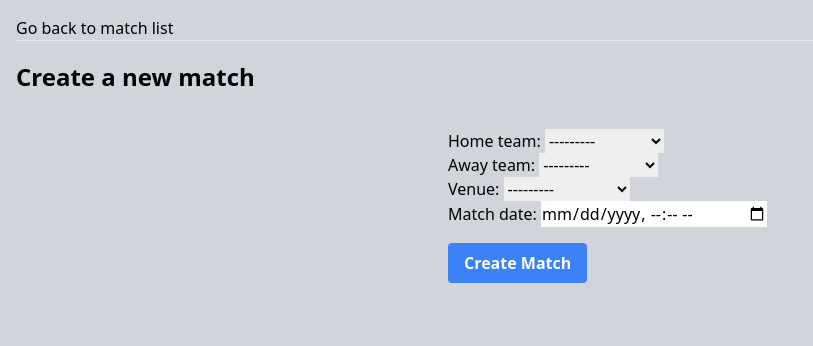
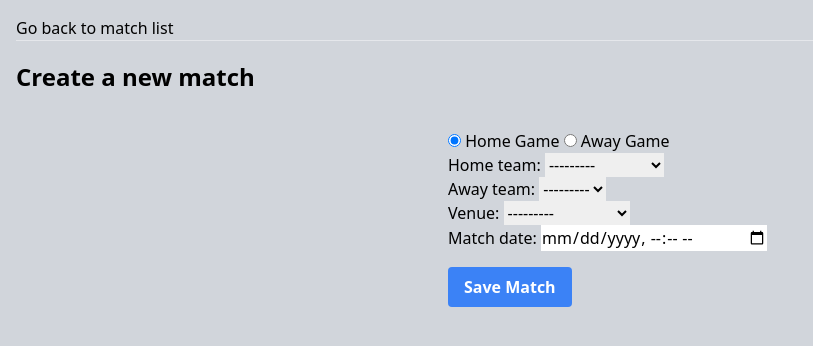
Before and after one commit to Sheriff-AA/bife-football, a Django app: page /matches/create/ in a window 1280 px wide. Shown: the part 80-426 px from the top of the page, without its empty margins (0-813 px from the left). Run offline with Django 4.2, Linux system fonts and the light colour scheme; a user stored in the database is signed in; tables that the repository leaves empty hold one stand-in row (values such as "Sample post"); some libraries are stand-ins or nearby versions.

Commit message:
robust create match feature for users.

```diff
--- a/matches/forms.py
+++ b/matches/forms.py
@@ -1,11 +1,15 @@
 from django import forms
-from players.models import Player, Match, MatchEvent, PlayerStat, Contract, CustomMatch
+from django.conf import settings
+from players.models import Player, Match, MatchEvent, PlayerStat, Contract, CustomMatch, Team
 from .widgets import DateTimePickerInput
 from django import forms
 from django.forms.models import inlineformset_factory
 from django.db.models import Q
 from django.db.models import Avg, Count, Min, Sum, Max
 from django.contrib.auth.forms import UserCreationForm, UsernameField
+
+
+GET_LATEST_CONTRACTS = settings.GET_LATEST_CONTRACTS
 
 
 class MatchModelForm(forms.ModelForm):
@@ -16,11 +20,17 @@ class MatchModelForm(forms.ModelForm):
             "match_date": DateTimePickerInput()
         }
 
-        # def __init__(self, *args, **kwargs):
-        #     request = kwargs.pop("request")
-        #     team = Team.objects.filter(organisation=request.user)
-        #     super(PlayerModelForm, self).__init__(*args, **kwargs)
-        #     self.fields["teams"].queryset = team
+    def __init__(self, *args, **kwargs):
+        user_team = kwargs.pop('user_team', None)
+        match_type = kwargs.pop('match_type', 'home')
+        super(MatchModelForm, self).__init__(*args, **kwargs)
+        if user_team:
+            if match_type == 'home':
+                self.fields['home_team'].queryset = Team.objects.filter(id=user_team.id)
+                self.fields['away_team'].queryset = Team.objects.exclude(id=user_team.id)
+            else:
+                self.fields['home_team'].queryset = Team.objects.exclude(id=user_team.id)
+                self.fields['away_team'].queryset = Team.objects.filter(id=user_team.id)
 
 
 class CustomMatchModelForm(forms.ModelForm):
@@ -40,14 +50,9 @@ class MatchEventModelForm(forms.ModelForm):
     def __init__(self, *args, **kwargs):
         match = Match.objects.get(slug=kwargs.pop("slug"))
 
-        contract_for_teams = Contract.objects.filter(Q(team=match.home_team) | Q(team=match.away_team))
+        contract_for_teams = Contract.objects.filter(Q(is_valid=True) & (Q(team=match.home_team) | Q(team=match.away_team)))
         latest_contracts = contract_for_teams.extra(
-            where=[
-            '''id IN (SELECT id FROM (SELECT id, ROW_NUMBER()
-            OVER (PARTITION BY player_id ORDER BY contract_date DESC) AS rn
-            FROM players_contract) AS subquery
-            WHERE rn = 1)'''
-            ]
+            where=[GET_LATEST_CONTRACTS]
         )
         super(MatchEventModelForm, self).__init__(*args, **kwargs)
         self.fields["player_contract"].queryset = latest_contracts
@@ -67,14 +72,9 @@ class PlayerStatModelForm(forms.ModelForm):
         match = Match.objects.get(slug=kwargs.pop("slug"))
         # Filter for players that have signed a contract for each team
         # Then filter for the latest contract for each players
-        contract_for_teams = Contract.objects.filter(Q(team=match.home_team) | Q(team=match.away_team))
+        contract_for_teams = Contract.objects.filter(Q(is_valid=True) & (Q(team=match.home_team) | Q(team=match.away_team)))
         latest_contracts = contract_for_teams.extra(
-            where=[
-            '''id IN (SELECT id FROM (SELECT id, ROW_NUMBER()
-            OVER (PARTITION BY player_id ORDER BY contract_date DESC) AS rn
-            FROM players_contract) AS subquery
-            WHERE rn = 1)'''
-            ]
+            where=[GET_LATEST_CONTRACTS]
         )
         super(PlayerStatModelForm, self).__init__(*args, **kwargs)
         self.fields["player_contract"].queryset = latest_contracts
--- a/matches/templates/matches/match_create.html
+++ b/matches/templates/matches/match_create.html
@@ -9,12 +9,14 @@
     <h1 class="text-2xl font-bold mb-4">Create a new match</h1>
   </div>
 
+
   <form method="post" class="max-w-sm mx-auto">
     {% csrf_token %}
-    {{ form|crispy }}
-
-    <button type="submit" class="mt-4 bg-blue-500 hover:bg-blue-700 text-white font-bold py-2 px-4 rounded focus:outline-none focus:shadow-outline">Create Match</button>
-    </form>
+    <label><input type="radio" name="match_type" value="home" hx-get="{% url 'matches:update-teams' %}" hx-trigger="change" hx-target="#team-fields" checked> Home Game</label>
+    <label><input type="radio" name="match_type" value="away" hx-get="{% url 'matches:update-teams' %}" hx-trigger="change" hx-target="#team-fields"> Away Game</label>
+    <div id="team-fields" hx-swap="innerHTML">
+      {% include 'matches/partials/team_fields.html' %}
+    </div>
   </form>
 
 </div>
--- a/matches/templates/matches/match_list.html
+++ b/matches/templates/matches/match_list.html
@@ -8,7 +8,6 @@
       <h1 class="sm:text-4xl text-3xl font-medium title-font mb-2 text-gray-900">Games</h1>
       <p class="lg:w-2/3 mx-auto leading-relaxed text-base">
         Fixtures and Match Results</p>
-        Include custom matches to match list
     </div>
 
     <div class="mb-5 border-b">
@@ -19,7 +18,7 @@
       >
     </div>
 
-    <div class="flex justify-between items-center">
+    <div class="flex justify-between items-center mb-5">
       <form class="flex-initial max-w w-1/2">
         <label for="default-search" class="mb-2 text-sm font-medium text-gray-900 sr-only text-white">Search</label>
         <div class="relative">
--- a/matches/templates/matches/partials/partial_match_list.html
+++ b/matches/templates/matches/partials/partial_match_list.html
@@ -39,7 +39,7 @@
 </div>
 
 {% if fixtures %}
-  <div class="lg:w-3/3 w-full mx-auto mb-10 overflow-auto">
+  <div class="lg:w-3/3 w-full mx-auto overflow-auto">
     <div class="flex flex-col w-full mt-20 mb-5">
       <h1 class="sm:text-4xl text-3xl font-medium title-font mb-2 text-gray-900">Fixtures</h1>
     </div>
--- /dev/null
+++ b/matches/templates/matches/partials/team_fields.html
@@ -0,0 +1,7 @@
+{% load tailwind_filters %}
+
+<form method="post" class="max-w-sm mx-auto">
+    {% csrf_token %}
+    {{ form|crispy }}
+    <button type="submit" class="mt-4 bg-blue-500 hover:bg-blue-700 text-white font-bold py-2 px-4 rounded focus:outline-none focus:shadow-outline">Save Match</button>
+  </form>
--- a/matches/urls.py
+++ b/matches/urls.py
@@ -8,6 +8,7 @@ from .views import (
     PlayerStatCreateEventView,
     CustomMatchCreateView,
     CustomMatchDetailView,
+    UpdateTeamsView,
     )
 
 """
@@ -22,6 +23,7 @@ urlpatterns = [
     path("private-game/<slug:slug>/", CustomMatchDetailView.as_view(), name='custommatch-detail'),
     path("create-event/<slug:slug>/", MatchCreateEventView.as_view(), name='match-event-create'),
     path("confirm-result/<slug:slug>/", ResultCreateView.as_view(), name='result-create'),
+    path('update-teams/', UpdateTeamsView.as_view(), name='update-teams'),
     path("create-player-stat/<slug:slug>/", PlayerStatCreateEventView.as_view(), name='player-stat-create'),
     path("<slug:slug>/", MatchDetailView.as_view(), name='match-detail'),
 ]
--- a/matches/views.py
+++ b/matches/views.py
@@ -9,13 +9,7 @@ from django.db import transaction
 from itertools import chain
 
 from players.models import (
-    Match,
-    CustomMatch,
-    Result,
-    PlayerStat,
-    MatchEvent,
-    Player,
-    Contract,
+    Match, CustomMatch, Result, PlayerStat, MatchEvent, Player, Contract, Team,
     )
 from .forms import (
     MatchModelForm,
@@ -109,6 +103,7 @@ class MatchDetailView(generic.DetailView):
         })
         return context
 
+
 class CustomMatchDetailView(generic.DetailView):
     template_name = "matches/custom_match_detail.html"
     context_object_name = "match"
@@ -131,9 +126,36 @@ class CustomMatchDetailView(generic.DetailView):
         return context
 
 
+class UpdateTeamsView(generic.TemplateView):
+    template_name = 'matches/partials/team_fields.html'
+
+    def get_context_data(self, **kwargs):
+        context = super().get_context_data(**kwargs)
+        user_team = get_object_or_404(Player, user=self.request.user)
+        user_team = user_team.teams.first()
+        match_type = self.request.GET.get('match_type', 'home')
+        form = MatchModelForm(user_team=user_team, match_type=match_type)
+        context['form'] = form
+        return context
+
+    def form_valid(self, form):
+        match = form.save(commit=False)
+        match.save()
+        return super(MatchCreateView, self).form_valid(form)
+
+
 class MatchCreateView(generic.CreateView):
     template_name = "matches/match_create.html"
     form_class = MatchModelForm
+
+    def get_form_kwargs(self):
+        kwargs = super().get_form_kwargs()
+        user_team = get_object_or_404(Player, user=self.request.user)
+        # TEMPORARY
+        user_team = user_team.teams.first()
+        kwargs['user_team'] = user_team
+        kwargs['match_type'] = self.request.POST.get('match_type', 'home')
+        return kwargs
 
     def get_success_url(self):
         return reverse("matches:match-list")
@@ -180,13 +202,7 @@ class MatchCreateEventView(generic.CreateView):
             'events': match_instance.matchevent_set.all()
         })
         if self.request.POST:
-            data['formset'] = MatchEventFormSet(
-                self.request.POST or None,
-                self.request.FILES or None,
-                instance=match_instance,
-                form_kwargs={'slug': self.kwargs['slug']},
-                prefix='matchevents'
-            )
+            data['formset'] = self.get_formset(match_instance)
         else:
             data['formset'] = MatchEventFormSet(
                 queryset=MatchEvent.objects.none(),
--- a/teams/templates/teams/team_dashboard.html
+++ b/teams/templates/teams/team_dashboard.html
@@ -133,7 +133,6 @@
     {{ form|crispy }}
     <div class="button-container">
       <button type="submit" class="text-white text-xs bg-blue-700 rounded-lg px-4 py-2 mb-5">Switch Team</button>
-      Check for valid contracts in views
     </div>
     </form>
 </div>
--- a/teams/views.py
+++ b/teams/views.py
@@ -55,7 +55,7 @@ class TeamDetailView(generic.DetailView):
 
     def get_context_data(self, **kwargs):
         context = super(TeamDetailView, self).get_context_data(**kwargs)
-        contract = Contract.objects.filter(team=self.get_object()).order_by('-contract_date')
+        contract = Contract.objects.filter(team=self.get_object(), is_valid=True).order_by('-contract_date')
         latest_contracts = contract.extra(
             where=[GET_LATEST_CONTRACTS]
         )
@@ -103,7 +103,7 @@ class TeamDashboardView(generic.DetailView):
         return context
 
     def get_dashboard_context(self, form, selected_team):
-        contract = Contract.objects.filter(team=selected_team).order_by('-contract_date')
+        contract = Contract.objects.filter(team=selected_team, is_valid=True).order_by('-contract_date')
         latest_contracts = contract.extra(
             where=[GET_LATEST_CONTRACTS]
         )
```
